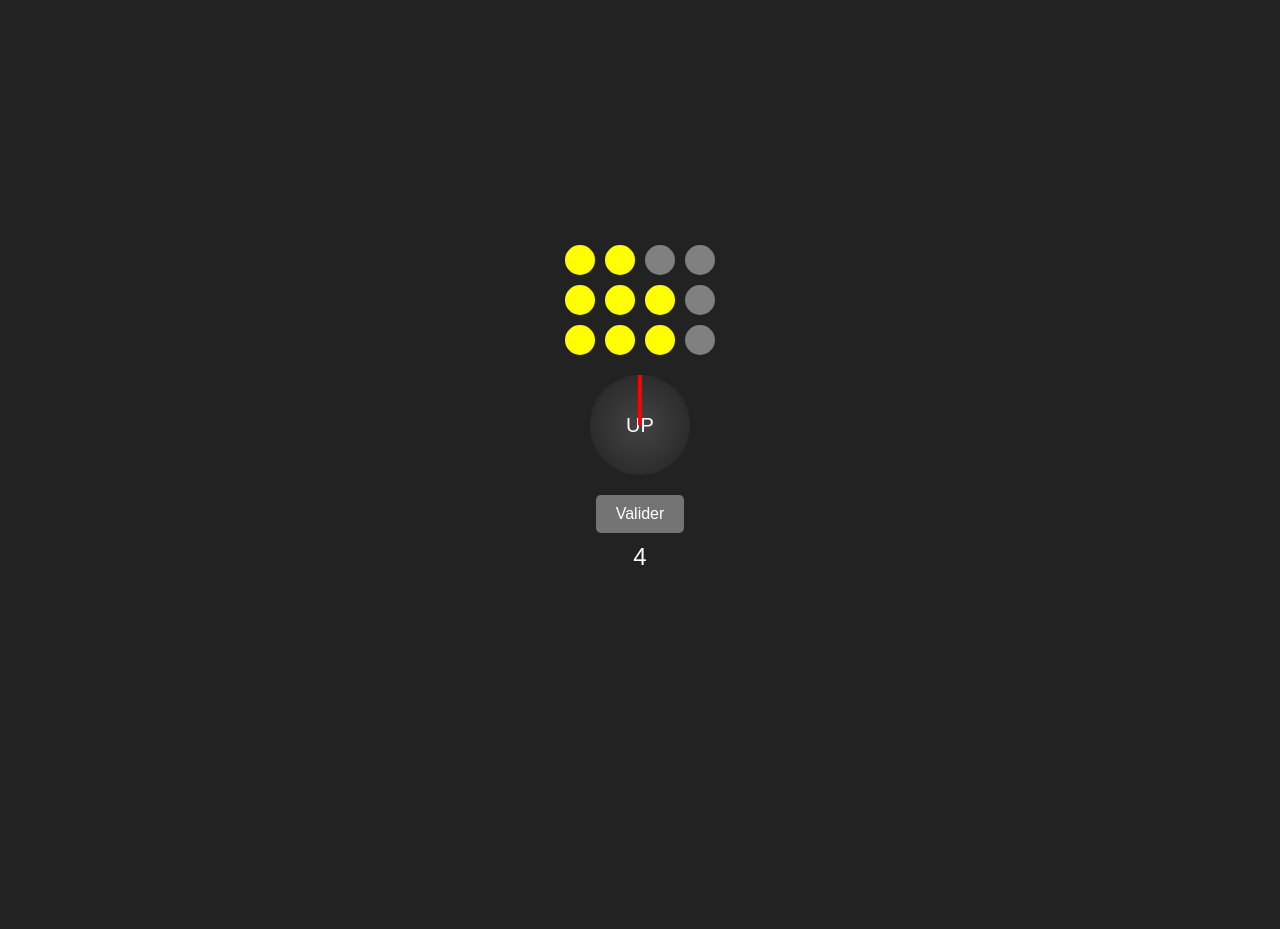
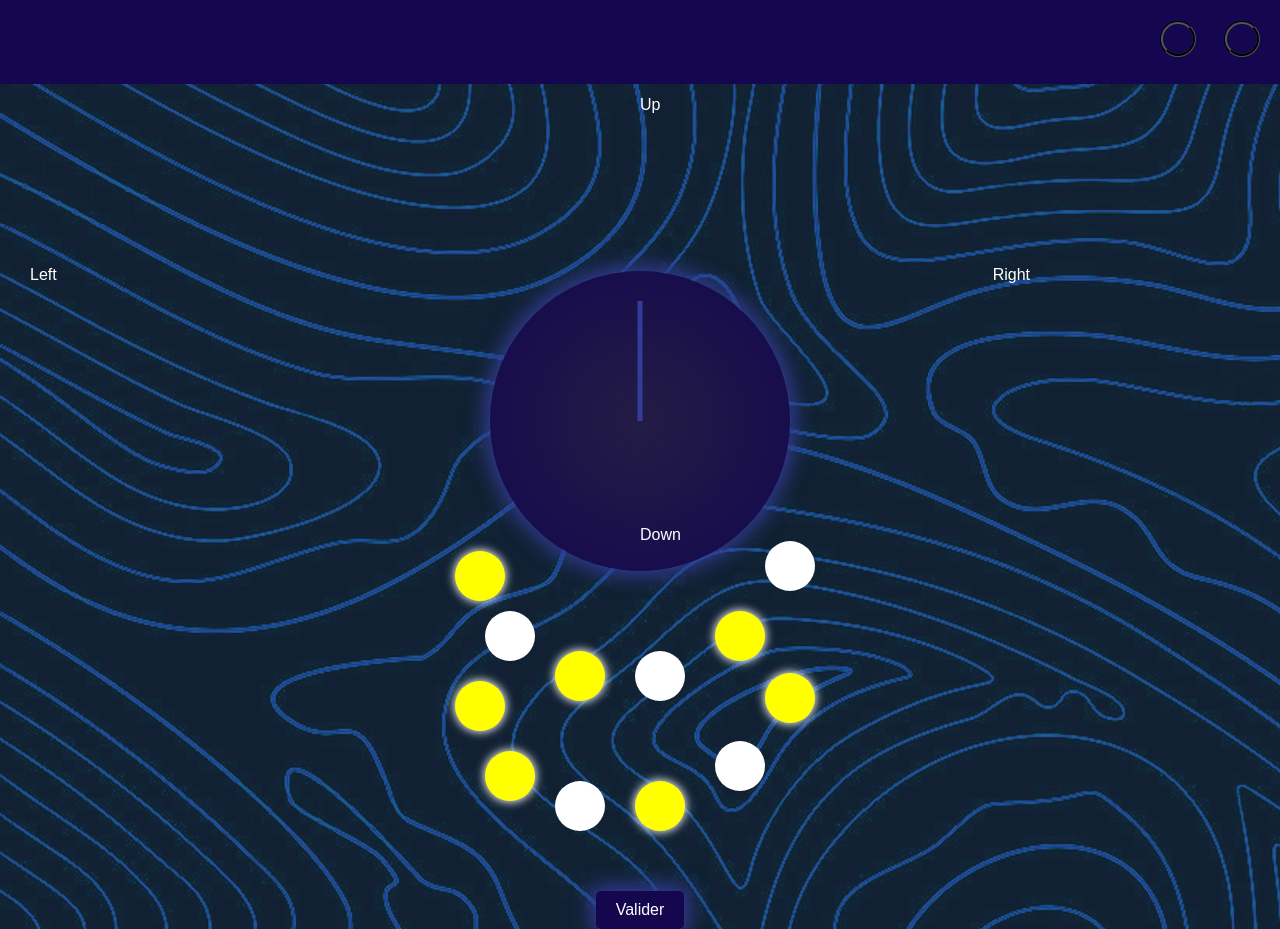
Before and after one commit to nathan74490/saveyourbuddy, a PHP site: page / in a window 1280 px wide. Before the commit the page ends 565 px from the top, so only its background shows below. Run offline with PHP 8.4, Linux system fonts and the light colour scheme.

Commit message:
molette ok

```diff
--- /dev/null
+++ b/module_molette/API.js
@@ -0,0 +1,26 @@
+const win = document.querySelector('#win');
+const lose = document.querySelector('#lose');
+
+// Lorsque le joueur gagne
+
+
+function updateModuleStatus(moduleStatus) {
+  let id_game = localStorage.getItem('id_game');
+  console.log(id_game);
+
+  let params = new URLSearchParams(document.location.search);
+  let moduleNumber = params.get('nbmodule');
+  console.log(moduleNumber);
+
+  if (moduleNumber) {
+    window.parent.postMessage(
+      {
+        type: 'moduleStatusUpdate',
+        id_game: id_game, // Envoi de l'id_game
+        module_number: moduleNumber, // Envoi du module_number
+        status: moduleStatus, // Envoi du statut du module
+      },
+      '*' // On permet d'envoyer à n'importe quelle origine, mais tu peux préciser l'origine ici pour plus de sécurité
+    );
+  }
+}
--- a/module_molette/index.html
+++ b/module_molette/index.html
@@ -10,15 +10,35 @@
 
 <body>
 
+    <header>
+        <div id="check">
+            <div class="circle green"></div>
+            <div class="circle red"></div>
+        </div>
+    </header>
 
-  <div class="led-container" id="ledContainer"></div>
-  <div class="molette" id="molette">UP
+
+        <div id="direction-controls">
+            <p id="up">Up</p>
+            <p id="right">Right</p>
+            <p id="down">Down</p>
+            <p id="left">Left</p>
+
+        </div>
+<div id="container">
+  <div class="molette" id="molette">
     <div class="aiguille" id="aiguille"></div> <!-- Ajout de l'aiguille -->
   </div>
+</div>
+  <div class="led-container" id="ledContainer"></div>
   <button class="validate-btn" id="validate">Valider</button>
-  <div class="countdown" id="countdown">10</div>
+
+  <div id="messageBox">
+    <p id="messageText">YOU LOSE</p>
+</div>
 
 
+<script src="API.js"></script>
   <script src="script.js"></script>
 </body>
 
--- a/module_molette/script.js
+++ b/module_molette/script.js
@@ -1,26 +1,52 @@
 const molette = document.getElementById("molette");
 const ledContainer = document.getElementById("ledContainer");
-        const countdownElement = document.getElementById("countdown");
 const validateBtn = document.getElementById("validate");
+// Pop up
+const messageBox = document.getElementById("messageBox");
+
 let rotation = 0;
-        let timer = 10;
 let correctPosition = Math.floor(Math.random() * 4) * 90;
 let leds = [];
+let mistakes = 0;
+let correctAnswers = 0;  // Compteur pour les bonnes réponses
+const maxMistakes = 2;
 
-        // Création des LED fixes
-        for (let i = 0; i < 12; i++) {
+const ledPositions = [
+    { x: -110, y: -20}, { x: -80, y: 40 }, { x: -10, y: 80 }, { x: 70, y: 80 },
+    { x: 150, y: 40 }, { x: 200, y: -30}, { x: -110, y: 110}, { x: -80, y: 180 },
+    { x: -10, y: 210 }, { x: 70, y: 210 }, { x: 150, y: 170 }, { x: 200, y: 102}
+];
+
+ledPositions.forEach(pos => {
     let led = document.createElement("div");
     led.classList.add("led");
+    led.style.width = "50px";
+    led.style.height = "50px";
+    led.style.left = `${pos.x}px`;
+    led.style.top = `${pos.y}px`;
     ledContainer.appendChild(led);
     leds.push(led);
+});
+
+const patterns = {
+    haut: [1, 0, 1, 0, 1, 0, 1, 1, 0, 1, 0, 1],
+    bas: [0, 1, 0, 1, 0, 1, 0, 1, 0, 1, 1, 1],
+    gauche: [1, 0, 0, 0, 0, 0, 0, 1, 0, 1, 1, 0],
+    droite: [1, 1, 1, 0, 0, 0, 0, 1, 1, 1, 0, 1]
+};
+
+function updateLEDs() {
+    const directions = Object.keys(patterns);
+    let randomDirection = directions[Math.floor(Math.random() * directions.length)];
+    let pattern = patterns[randomDirection];
+
+    leds.forEach((led, index) => {
+        led.style.backgroundColor = pattern[index] ? "yellow" : "white";
+        led.style.boxShadow = pattern[index] ? "0 0 10px 1px white" : "none";
+    });
 }
 
-        function updateLEDs() {
-            leds.forEach(led => {
-                let isOn = Math.random() > 0.5;
-                led.style.backgroundColor = isOn ? "yellow" : "grey";
-            });
-        }
+setInterval(updateLEDs, 5000);
 
 molette.addEventListener("click", () => {
     rotation += 90;
@@ -28,22 +54,78 @@ const molette = document.getElementById("molette");
     molette.style.transform = `rotate(${rotation}deg)`;
 });
 
-        let countdownInterval = setInterval(() => {
-            timer--;
-            countdownElement.textContent = timer;
-            updateLEDs();
-            if (timer === 0) {
-                clearInterval(countdownInterval);
-                validatePosition();
+validateBtn.addEventListener("click", () => {
+    const greenCircle = document.querySelector(".green");
+    const redCircle = document.querySelector(".red");
+
+    if (rotation === correctPosition) {
+        greenCircle.style.backgroundColor = "green";
+        redCircle.style.backgroundColor = "black";
+        correctAnswers++;  // Incrémenter le compteur de bonnes réponses
+
+        if (correctAnswers >= 4) {  // Vérifier si l'utilisateur a 4 bonnes réponses
+            messageBox.innerText = "MISSION ACCOMPLIE";
+            messageBox.style.display = "flex"; // Afficher le pop-up
+            validateBtn.disabled = true;
+            molette.style.pointerEvents = "none"; // Désactiver la molette
+
+            updateModuleStatus('sucess')
+            // Retarder la réactivation après 10 secondes
+            setTimeout(() => {
+                messageBox.style.display = "none"; // Masquer le pop-up
+                validateBtn.disabled = false;
+                molette.style.pointerEvents = "auto"; // Réactiver la molette
+                correctAnswers = 0;  // Réinitialiser les bonnes réponses pour recommencer
+                mistakes = 0;  // Réinitialiser les erreurs
+            }, 10000);  // 10 secondes
         }
-        }, 1000);
+    } else {
+        redCircle.style.backgroundColor = "red";
+        greenCircle.style.backgroundColor = "black";
+        mistakes++;
 
-        validateBtn.addEventListener("click", validatePosition);
+        if (mistakes >= maxMistakes) {
+            messageBox.innerText = "ERROR";
+            messageBox.style.display = "flex"; // Afficher le pop-up
+            validateBtn.disabled = true;
+            molette.style.pointerEvents = "none"; // Désactiver la molette
 
-        function validatePosition() {
-            if (rotation === correctPosition) {
-                alert("Bravo ! Position correcte !");
-            } else {
-                alert("Perdu ! Mauvaise position.");
+            updateModuleStatus('failed')
+
+            // Retarder la réactivation après 10 secondes
+            setTimeout(() => {
+                messageBox.style.display = "none"; // Masquer le pop-up
+                validateBtn.disabled = false;
+                molette.style.pointerEvents = "auto"; // Réactiver la molette
+                mistakes = 0;  // Réinitialiser les erreurs
+                correctAnswers = 0;  // Réinitialiser les bonnes réponses
+            }, 1000);  // 10 secondes
         }
     }
+});
+
+updateLEDs();
+
+
+
+// function updateModuleStatus(gameId, moduleNumber, moduleStatus) {
+//     const updateData = {
+//         type: 'module',
+//         id_game: gameId,
+//         module_number: moduleNumber,
+//         module_status: moduleStatus
+//     };
+
+//     fetch('http://192.168.4.60/workshopAPI/api/v1/index.php', {
+//         method: 'PUT',
+//         headers: {
+//             'Content-Type': 'application/json'
+//         },
+//         body: JSON.stringify(updateData)
+//     })
+//     .then((response) => response.json())
+//     .then((data) => {
+//         console.log(data);
+//     })
+//     .catch(console.error);
+// }
--- a/module_molette/style.css
+++ b/module_molette/style.css
@@ -7,57 +7,163 @@ body {
     background-color: #222;
     color: white;
     font-family: Arial, sans-serif;
+    background-image: url(./images/background.png);
+    margin: 0;
 }
+
+header {
+    width: 100%;
+    height: 8%;
+    background-color: #140750;
+    position: fixed;
+    top: 0;
+    left: 0;
+    z-index: 100;
+    padding: 10px 0;
+}
+
+#check {
+    display: flex;
+    justify-content: space-between;
+    width: 100px;
+    position: absolute;
+    top: 1px;
+    right: 20px;
+}
+
+.circle {
+    width: 30px;
+    height: 30px;
+    border-radius: 50%;
+    display: block;
+    border-style: groove;
+    border-color: black;
+    background-color: transparent;
+    margin-top: 20%;
+}
+
+.green {
+    background-color: transparent;
+}
+
+.red {
+    background-color: transparent;
+}
+
 .led-container {
-  display: grid;
+    position: relative;
     grid-template-columns: repeat(4, 30px);
     gap: 10px;
     margin-bottom: 20px;
     width: 150px;
 }
+
 .led {
+    position: absolute;
+    justify-content: center;
+    align-items: center;
     width: 30px;
     height: 30px;
     border-radius: 50%;
     background-color: grey;
 }
+
+#container {
+    margin-top: 400px;
+}
+
 .molette {
-  width: 100px;
-  height: 100px;
+    width: 300px;
+    height: 300px;
     border-radius: 50%;
-  background: radial-gradient(circle, #444, #222);
+    background: radial-gradient(circle, #231c44, #140750);
     display: flex;
     align-items: center;
     justify-content: center;
     font-size: 20px;
     cursor: pointer;
     transform: rotate(0deg);
-  transition: transform 0.3s;
-  margin-bottom: 10px;
-}
-.countdown {
-  margin-top: 10px;
-  font-size: 24px;
-}
-.validate-btn {
-  margin-top: 10px;
-  padding: 10px 20px;
-  background-color: #747474;
-  border: none;
-  color: white;
-  font-size: 16px;
-  cursor: pointer;
-  border-radius: 5px;
+    transition: transform 0.3s, box-shadow 0.3s;
+    box-shadow: 0 0 20px 5px #333C98;
 }
 
 #aiguille {
     position: absolute;
-  width: 4px;
-  height: 50px;
-  background-color: red;
+    width: 5px;
+    height: 120px;
+    background-color: #333C98;
     top: 50%;
     left: 50%;
     transform-origin: bottom center;
     transform: translateX(-50%) translateY(-100%);
     transition: transform 0.1s ease;
 }
+
+#up {
+    position: absolute;
+    z-index: 99;
+    top: 80px;
+}
+
+#right {
+    position: absolute;
+    z-index: 99;
+    top: 250px;
+    right: 250px;
+}
+
+#left {
+    position: absolute;
+    z-index: 99;
+    top: 250px;
+    left: 30px;
+}
+
+#down {
+    position: absolute;
+    z-index: 99;
+    top: 510px;
+}
+
+.validate-btn {
+    margin-top: 300px;
+    padding: 10px 20px;
+    background-color: #140750;
+    border: none;
+    color: white;
+    font-size: 16px;
+    cursor: pointer;
+    border-radius: 5px;
+    box-shadow: 0 0 20px 5px #333C98;
+}
+#messageBox {
+    position: fixed;
+    top: 0;
+    left: 0;
+    width: 100vw;
+    height: 100vh;
+    background-color: rgba(0, 0, 0, 0.8);
+    display: flex;
+    justify-content: center;
+    align-items: center;
+    color: white;
+    font-size: 50px;
+    font-weight: bold;
+    z-index: 1000;
+    display: none; /* Caché par défaut */
+}
+
+#retryButton {
+    margin-top: 20px;
+    padding: 10px 20px;
+    background-color: #4CAF50;
+    color: white;
+    font-size: 20px;
+    border: none;
+    border-radius: 5px;
+    cursor: pointer;
+}
+
+#retryButton:hover {
+    background-color: #45a049;
+}
```
Also changed, not shown: module_molette/images/background.png (added). Lines whose indentation alone changed are shown as unchanged.
